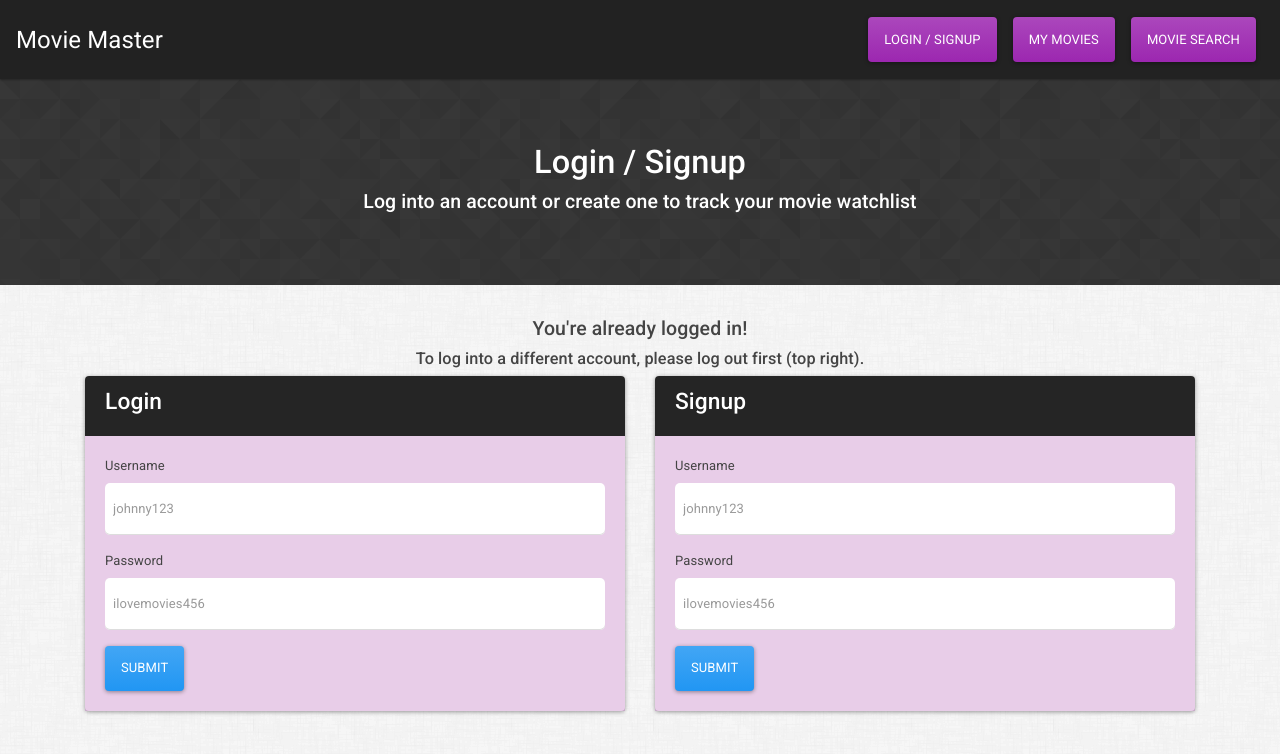
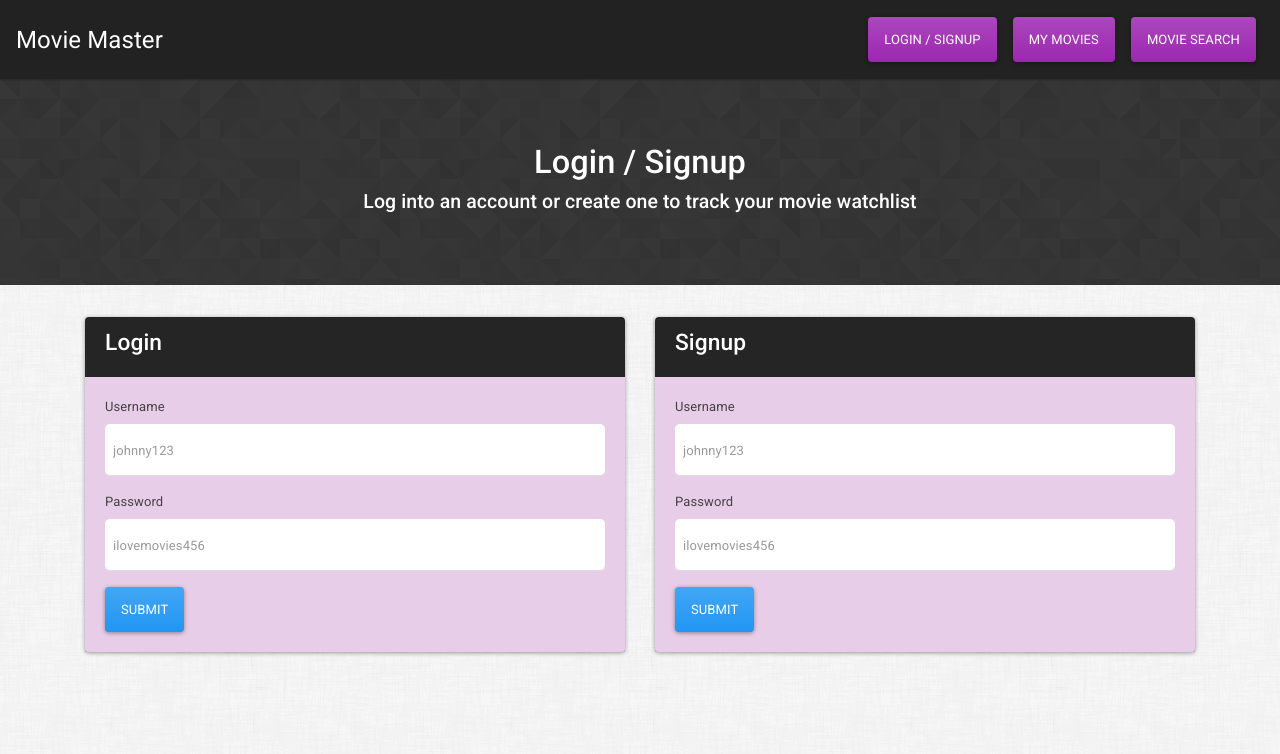
Before and after one commit to nicklascschmidt/movie-master, a website: page client/index.html in a window 1280 px wide. Drawn offline with nearby package versions, Linux system fonts and the light colour scheme.

Commit message:
login/signup display fixed!

```diff
--- a/client/index.html
+++ b/client/index.html
@@ -33,13 +33,13 @@
   </header>
 
   <section class='container'>
-    <div id='alreadyLoggedIn' class='text-center hide-me'>
+    <div id='alreadyLoggedIn' class='text-center' style='display:none'>
       <h4>You're already logged in!</h4>
       <h5>To log into a different account, please log out first (top right).</h5>
     </div>
-    <div id='userForms' class='row hide-me'>
+    <div id='userForms' class='row' style='display:none'>
       <div class='col-12 col-sm-6'>
-        <div class='card'>
+        <div class='card mb-4'>
           <div class='card-header'>
             <h3>Login</h3>
           </div>
@@ -60,7 +60,7 @@
         </div>
       </div>
       <div class='col-12 col-sm-6'>
-        <div class='card'>
+        <div class='card mb-4'>
           <div class='card-header'>
             <h3>Signup</h3>
           </div>
@@ -89,6 +89,6 @@
   <script src="https://cdnjs.cloudflare.com/ajax/libs/popper.js/1.14.6/umd/popper.min.js" integrity="sha384-wHAiFfRlMFy6i5SRaxvfOCifBUQy1xHdJ/yoi7FRNXMRBu5WHdZYu1hA6ZOblgut" crossorigin="anonymous"></script>
   <script src="https://stackpath.bootstrapcdn.com/bootstrap/4.2.1/js/bootstrap.min.js" integrity="sha384-B0UglyR+jN6CkvvICOB2joaf5I4l3gm9GU6Hc1og6Ls7i6U/mkkaduKaBhlAXv9k" crossorigin="anonymous"></script>
 
+  <script type='text/javascript' src='/js/nav.js'></script>
   <script type='text/javascript' src='/js/index.js'></script>
-  <script type='text/javascript' src='/js/nav.js'></script>
 </body>
--- a/client/js/index.js
+++ b/client/js/index.js
@@ -1,11 +1,18 @@
-// Index handles login/signup, frontend validation, rerouting to My Movies page
+// Login/signup page, frontend validation, rerouting to My Movies page
 
-// TODO: need to update display so that if user is logged in, display message "You're already logged in. To log into a different account, please log out first (top left)."
 
-$(document).ready(handleOnLoad());
+// On doc load--
+// if user is already logged in, hide signup/login form.
+// If not, hide the "already signed in" message.
+$(document).ready(handleOnLoad);
 
 function handleOnLoad() {
-  $('#userForms').show();
+  let userId = sessionStorage.getItem('movieMasterId');
+  if (userId !== null) {
+    $('#alreadyLoggedIn').show();
+  } else {
+    $('#userForms').show();
+  }
 }
 
 // type = signup || login
--- a/client/style.css
+++ b/client/style.css
@@ -59,10 +59,6 @@ input[type=text].form-control, input[type=password].form-control {
   border-radius: 5px;
 }
 
-.hide-me {
-  /* display: none; */
-}
-
 /* Search Page */
 .handleAddToWatchlist {
   overflow: hidden;
@@ -76,9 +72,6 @@ input[type=text].form-control, input[type=password].form-control {
   padding: 5px;
 }
 
-.margin-custom {
-  margin: 20px 0;
-}
 
 .img-custom {
   margin: 10px 0;
```
Also changed, not shown: client/my-movies.html (+1 -1 lines), client/search.html (+3 -3 lines).
